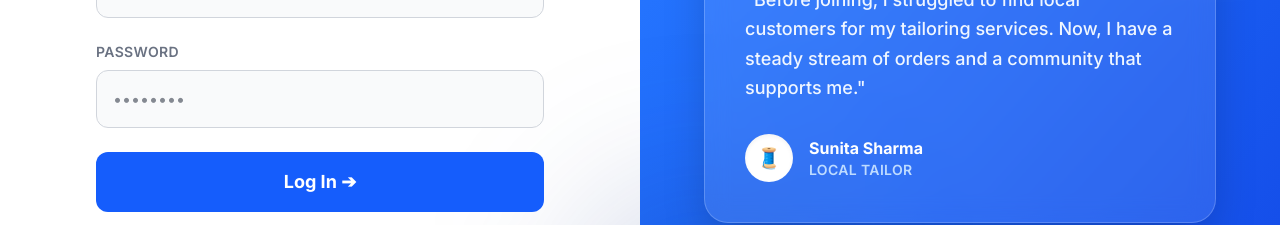
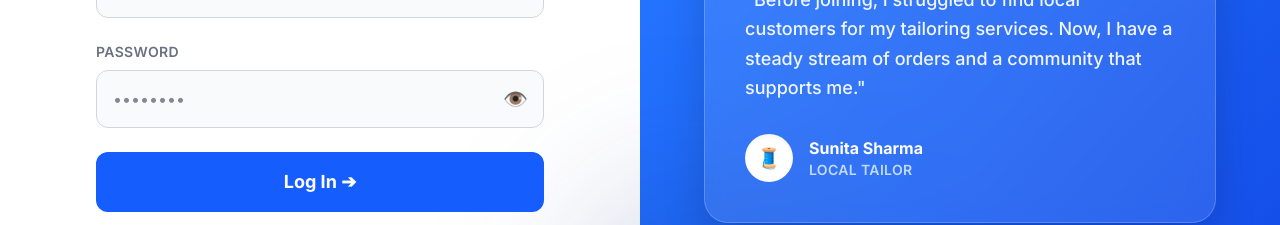
Before and after one commit to dig-vijay-a/HunarHub, a Next.js app in the folder frontend/: page /login in a window 1280 px wide. Shown: the part 397-622 px from the top of the page. Built offline with nearby package versions, Linux system fonts and the light colour scheme.

Commit message:
Add password visibility toggle

```diff
--- a/frontend/src/app/login/page.tsx
+++ b/frontend/src/app/login/page.tsx
@@ -8,6 +8,7 @@ import { useUI } from '@/context/UIContext';
 export default function Login() {
   const [email, setEmail] = useState('');
   const [password, setPassword] = useState('');
+  const [showPassword, setShowPassword] = useState(false);
   const [loading, setLoading] = useState(false);
   const router = useRouter();
   const { showAlert } = useUI();
@@ -63,14 +64,24 @@ export default function Login() {
             </div>
             <div>
               <label className="block text-sm font-semibold uppercase tracking-wide text-gray-500 mb-2">Password</label>
+              <div className="relative">
                 <input
-                type="password"
+                  type={showPassword ? "text" : "password"}
                   required
-                className="w-full p-4 bg-gray-50 border border-gray-300 rounded-xl focus:ring-2 focus:ring-blue-500/20 focus:border-blue-500 outline-none transition text-gray-900"
+                  className="w-full p-4 bg-gray-50 border border-gray-300 rounded-xl focus:ring-2 focus:ring-blue-500/20 focus:border-blue-500 outline-none transition text-gray-900 pr-12"
                   value={password}
                   onChange={(e) => setPassword(e.target.value)}
                   placeholder="••••••••"
                 />
+                <button
+                  type="button"
+                  onClick={() => setShowPassword(!showPassword)}
+                  className="absolute right-4 top-1/2 -translate-y-1/2 text-gray-500 hover:text-gray-700 transition text-xl"
+                  title={showPassword ? "Hide password" : "Show password"}
+                >
+                  {showPassword ? '🙈' : '👁️'}
+                </button>
+              </div>
             </div>
 
             <button
--- a/frontend/src/app/register/page.tsx
+++ b/frontend/src/app/register/page.tsx
@@ -9,6 +9,7 @@ export default function Register() {
   const [name, setName] = useState('');
   const [email, setEmail] = useState('');
   const [password, setPassword] = useState('');
+  const [showPassword, setShowPassword] = useState(false);
   const [role, setRole] = useState('customer'); // 'customer' or 'entrepreneur'
   const [loading, setLoading] = useState(false);
   const router = useRouter();
@@ -121,14 +122,24 @@ export default function Register() {
             </div>
             <div>
               <label className="block text-sm font-semibold uppercase tracking-wide text-gray-500 mb-2">Password</label>
+              <div className="relative">
                 <input
-                type="password"
+                  type={showPassword ? "text" : "password"}
                   required
-                className="w-full p-4 bg-gray-50 border border-gray-300 rounded-xl focus:ring-2 focus:ring-blue-500/20 focus:border-blue-500 outline-none transition text-gray-900"
+                  className="w-full p-4 bg-gray-50 border border-gray-300 rounded-xl focus:ring-2 focus:ring-blue-500/20 focus:border-blue-500 outline-none transition text-gray-900 pr-12"
                   value={password}
                   onChange={(e) => setPassword(e.target.value)}
                   placeholder="••••••••"
                 />
+                <button
+                  type="button"
+                  onClick={() => setShowPassword(!showPassword)}
+                  className="absolute right-4 top-1/2 -translate-y-1/2 text-gray-500 hover:text-gray-700 transition text-xl"
+                  title={showPassword ? "Hide password" : "Show password"}
+                >
+                  {showPassword ? '🙈' : '👁️'}
+                </button>
+              </div>
             </div>
             <div>
               <label className="block text-sm font-semibold uppercase tracking-wide text-gray-500 mb-2">I want to...</label>
```
Also changed, not shown: 1 other file (tests, documents, lock files or other folders). Lines whose indentation alone changed are shown as unchanged.
